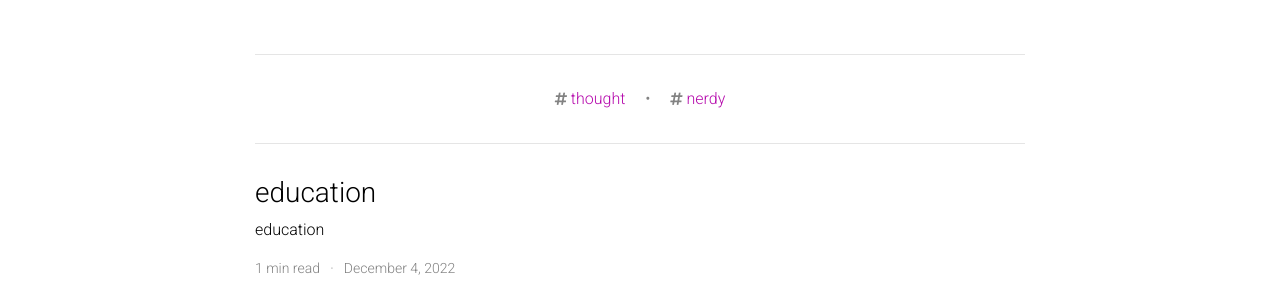
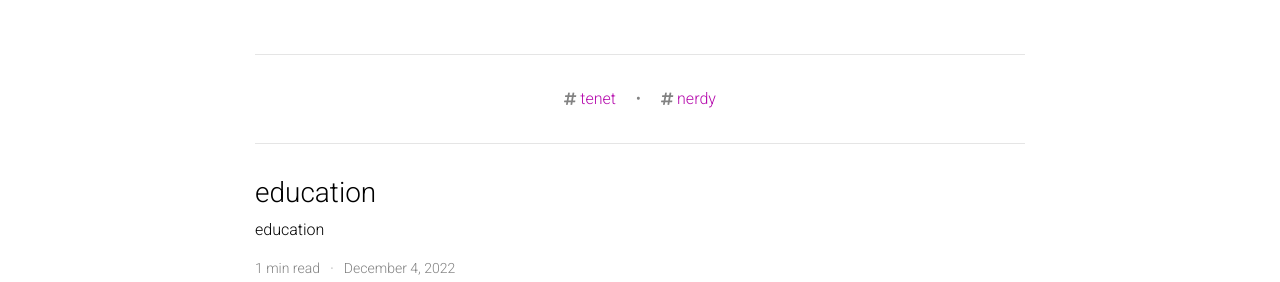
Before and after one commit to adarijani/adarijani.github.io_archived, a Jekyll site: the page built from blog/index.html, in a window 1280 px wide. Shown: the part 280-562 px from the top of the page. Built offline with Jekyll 4.4.1, drawn with Linux system fonts in a browser that asks for light colours; the list of posts is cut into pages by our own code; comment, search, counter and statistics services are not loaded; a style sheet for code colours, icons or effects is not loaded.

Commit message:
Update _config.yml

```diff
--- a/_config.yml
+++ b/_config.yml
@@ -223,7 +223,7 @@
     tag: '/blog/tag/:name/'
     category: '/blog/category/:name/'
 
-display_tags: ['thought', 'nerdy'] # this tags will be dispalyed on the front page of your blog
+display_tags: ['tenet', 'nerdy'] # this tags will be dispalyed on the front page of your blog
 
 # -----------------------------------------------------------------------------
 # Jekyll Scholar
```
